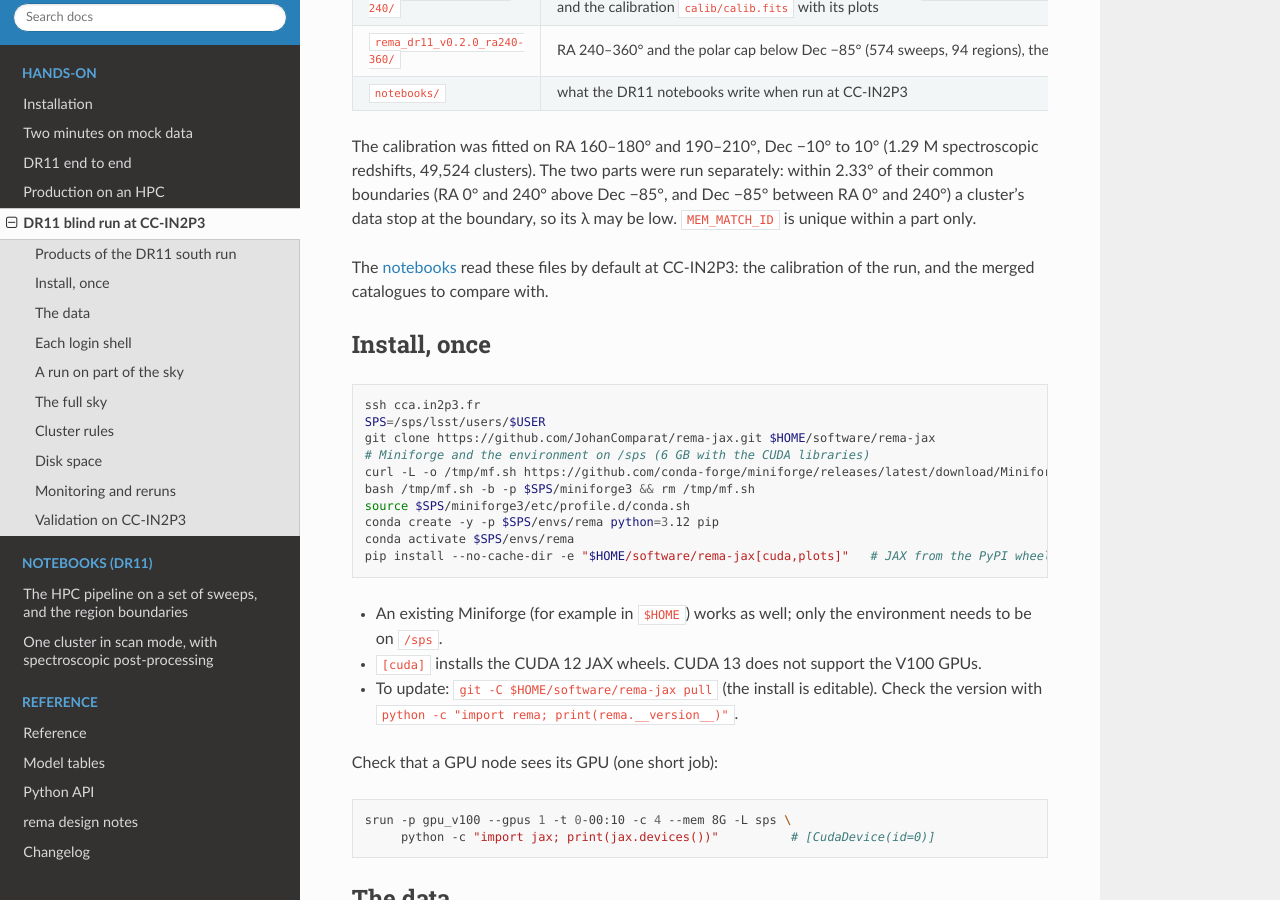
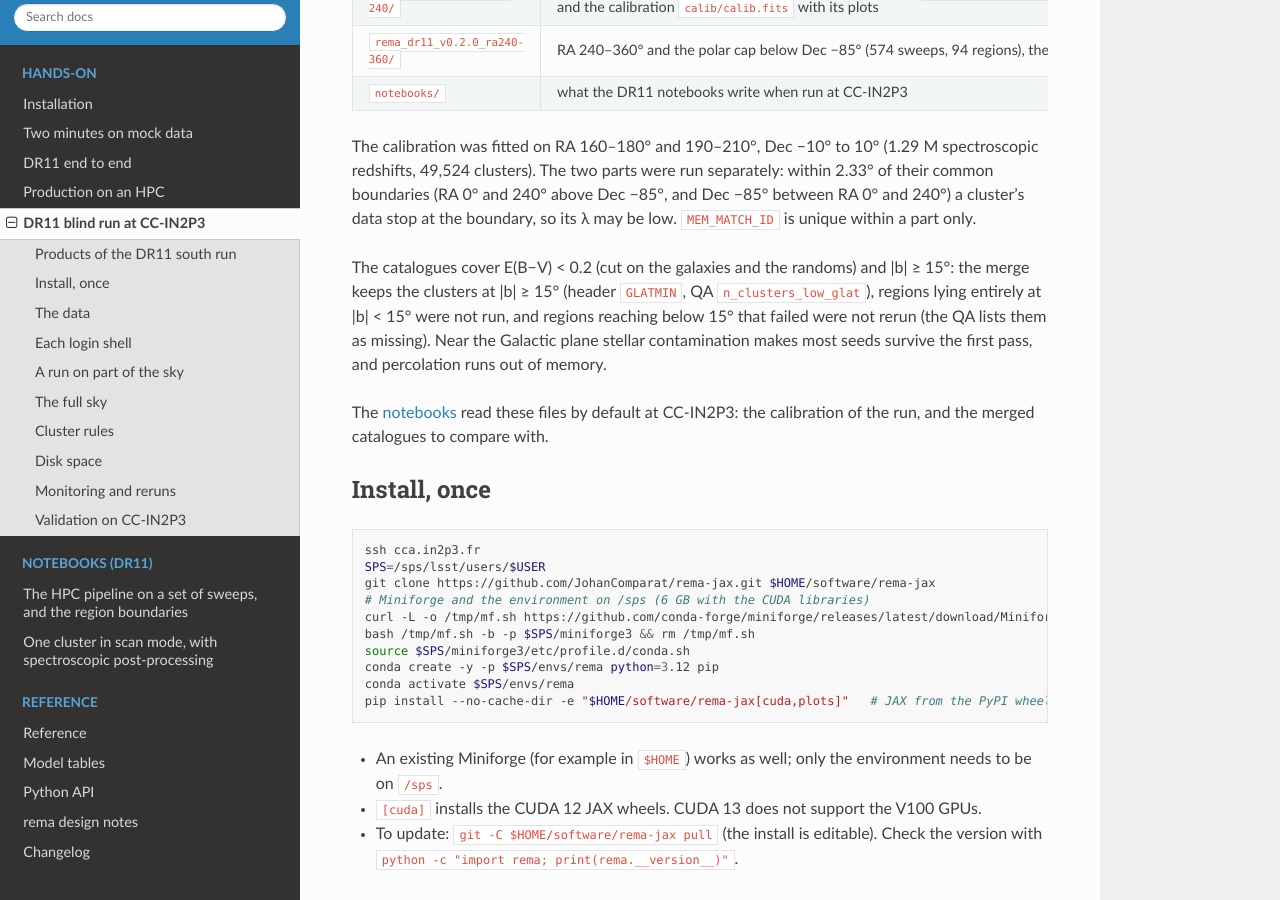
Before and after one commit to JohanComparat/rema-jax, a Sphinx documentation site: the page built from docs/ccin2p3.rst, in a window 1280 px wide and 900 px high, scrolled down 643 px. Built offline with Sphinx 7.4.7 and the Read the Docs theme 3.1.0, drawn with Linux system fonts in a browser that asks for light colours; pages that are not in the unit, such as notebooks, are missing from menus.

Commit message:
Docs (CC-IN2P3): the DR11 catalogues cover E(B-V) < 0.2 and |b| >= 15 deg

```diff
--- a/docs/ccin2p3.rst
+++ b/docs/ccin2p3.rst
@@ -44,6 +44,12 @@ spectroscopic redshifts, 49,524 clusters). The two parts were run separately: wi
 their common boundaries (RA 0° and 240° above Dec −85°, and Dec −85° between RA 0° and 240°)
 a cluster's data stop at the boundary, so its λ may be low. ``MEM_MATCH_ID`` is unique within a
 part only.
+
+The catalogues cover E(B−V) < 0.2 (cut on the galaxies and the randoms) and \|b\| ≥ 15°: the merge
+keeps the clusters at \|b\| ≥ 15° (header ``GLATMIN``, QA ``n_clusters_low_glat``), regions lying
+entirely at \|b\| < 15° were not run, and regions reaching below 15° that failed were not rerun
+(the QA lists them as missing). Near the Galactic plane stellar contamination makes most
+seeds survive the first pass, and percolation runs out of memory.
 
 The :ref:`notebooks <notebooks>` read these files by default at CC-IN2P3: the calibration of
 the run, and the merged catalogues to compare with.
```
